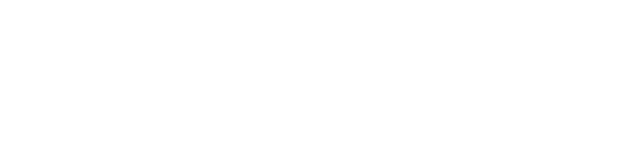
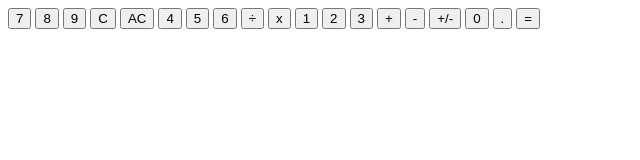
Before and after one commit to m-kwon/calculator, a plain HTML site: page index.html in a window 1280 px wide. Shown: the whole page, without its empty margins (0-640 px from the left). Drawn offline with Linux system fonts and the light colour scheme.

Commit message:
Added calculator buttons

```diff
--- a/index.html
+++ b/index.html
@@ -10,6 +10,32 @@
   </head>
 
   <body>
+    <div class="calculator-grid">
+      <div class="output">
+          <div data-previous-operand class="previous-operand"></div>
+          <div data-current-operand class="current-operand"></div>
+      </div>
+      <button data-number class="number">7</button>
+      <button data-number class="number">8</button>
+      <button data-number class="number">9</button>
+      <button data-clear-last class="operator">C</button>
+      <button data-all-clear class="operator" id="AC">AC</button>
+      <button data-number class="number">4</button>
+      <button data-number class="number">5</button>
+      <button data-number class="number">6</button>
+      <button data-operator class="operator">÷</button>
+      <button data-operator class="operator">x</button>
+      <button data-number class="number">1</button>
+      <button data-number class="number">2</button>
+      <button data-number class="number">3</button>
+      <button data-operator class="operator">+</button>
+      <button data-operator class="operator">-</button>
+      <button data-negative-positive class="operator">+/-</button>
+      <button data-number class="number">0</button>
+      <button data-number class="operator">.</button>
+      <button data-operator class="large-btn">=</button>
+    </div>
 
+    <script src="app.js"></script>
   </body>
 </html>
```
